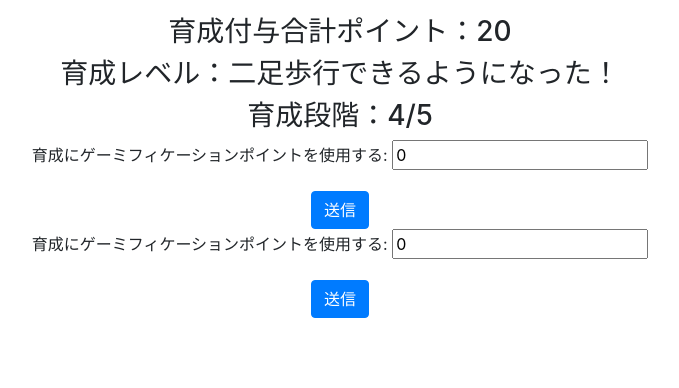
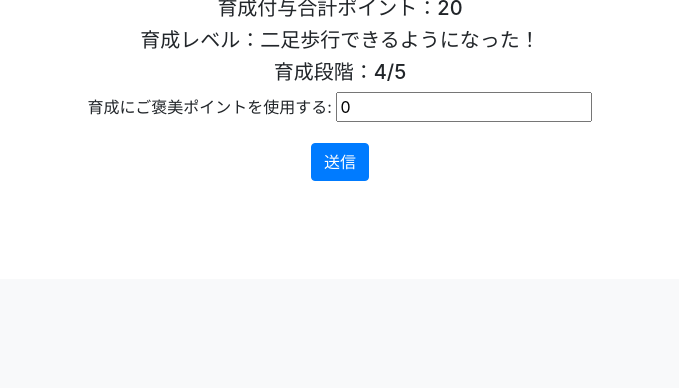
Before and after one commit to takumi1923/exercise_management, a Django app: page /activity/education/ in a window 1280 px wide. Shown: the part 521-909 px from the top of the page, without its empty margins (300-979 px from the left). After the commit the page ends 702 px from the top, so only its background shows below. Run offline with Django 3.2, Linux system fonts and the light colour scheme; a user stored in the database is signed in; data comes from the database, SQL or seed files in the repository; some libraries are stand-ins or nearby versions.

Commit message:
'saikaides'

```diff
--- a/activity/models.py
+++ b/activity/models.py
@@ -102,7 +102,7 @@ class Calendar(models.Model):
         return self.title
 
 class Ikusei_Point(models.Model):
-    ikusei_point = models.IntegerField('育成にゲーミフィケーションポイントを使用する',validators=[MinValueValidator(1), MaxValueValidator(3)],default = 0)
+    ikusei_point = models.IntegerField('育成にご褒美ポイントを使用する',validators=[MinValueValidator(1), MaxValueValidator(3)],default = 0)
     user = models.ForeignKey(User,on_delete=models.CASCADE)
 
 class Ikusei_Siyou(models.Model):
--- a/activity/templates/kanban/education/list.html
+++ b/activity/templates/kanban/education/list.html
@@ -5,7 +5,7 @@
 
 <div class = "container">
   <div class = "center">
-  <h1>キャラクター育成</h1>
+  <h2>キャラクター育成</h2>
   <br>
 
     {% for education in user.ikusei_sum_set.all %}
@@ -19,49 +19,49 @@
           {% elif education.ikusei_sum > 20 %}
           {% for reward in user.reward_recieve_set.all %}
 
-          <h2>残りのゲーミフィケーションポイント: {{reward.reward_recieve_point}}</h2>
+          <h4>残りのご褒美ポイント: {{reward.reward_recieve_point}}</h4>
 
           {% endfor %}
 
             <br>
             <P><img src="https://thumb.ac-illust.com/7b/7b1ab1950a06944ac6c7671e54ea2be1_w.jpeg" alt="犬のイラスト" title="生まれたての犬" width="300"height="300" borde></P>
-            <h3 class = "center">育成付与合計ポイント：{{education.ikusei_sum}}</h3>
-            <h3 class = "center">育成レベル：逆立ちができるようになった！</h3>
-            <h3 class = "center">育成段階：5/5</h3>
+            <h5 class = "center">育成付与合計ポイント：{{education.ikusei_sum}}</h5>
+            <h5 class = "center">育成レベル：逆立ちができるようになった！</h5>
+            <h5 class = "center">育成段階：5/5</h5>
 
 
           {% elif education.ikusei_sum > 15 %}
           {% for reward in user.reward_recieve_set.all %}
 
-          <h2>残りのゲーミフィケーションポイント: {{reward.reward_recieve_point}}</h2>
+          <h4>残りのご褒美ポイント: {{reward.reward_recieve_point}}</h4>
 
           {% endfor %}
 
             <br>
             <P><img src="https://thumb.ac-illust.com/b4/b4fb7762894d918ee63553a31d255604_w.jpeg" alt="犬のイラスト" title="生まれたて犬"width="300" height="300" ></P>
-            <h3 class = "center">育成付与合計ポイント：{{education.ikusei_sum}}</h3>
-            <h3 class = "center">育成レベル：二足歩行できるようになった！</h3>
-            <h3 class = "center">育成段階：4/5</h3>
+            <h5 class = "center">育成付与合計ポイント：{{education.ikusei_sum}}</h5>
+            <h5 class = "center">育成レベル：二足歩行できるようになった！</h5>
+            <h5 class = "center">育成段階：4/5</h5>
 
 
           {% elif education.ikusei_sum > 10 %}
           {% for reward in user.reward_recieve_set.all %}
 
-          <h2>残りのゲーミフィケーションポイント: {{reward.reward_recieve_point}}</h2>
+          <h4>残りのご褒美ポイント: {{reward.reward_recieve_point}}</h4>
 
           {% endfor %}
             <br>
             <P><img src="https://thumb.ac-illust.com/69/69ea496586791829cbf49d4bf760e45e_w.jpeg" alt="犬のイラスト" title="生まれたの犬" width="300"height="300" ></P>
-            <h3 class = "center">育成付与合計ポイント：{{education.ikusei_sum}}</h3>
-            <h3 class = "center">育成レベル：歩けるようになった！</h3>
-            <h3 class = "center">育成段階：3/5</h3>
+            <h5 class = "center">育成付与合計ポイント：{{education.ikusei_sum}}</h5>
+            <h5 class = "center">育成レベル：歩けるようになった！</h5>
+            <h5 class = "center">育成段階：3/5</h5>
 
 
           {% elif education.ikusei_sum > 5 %}
 
           {% for reward in user.reward_recieve_set.all %}
 
-             <h2>残りのゲーミフィケーションポイント: {{reward.reward_recieve_point}}</h2>
+             <h4>残りのご褒美ポイント: {{reward.reward_recieve_point}}</h4>
 
             {% endfor %}
 
@@ -69,37 +69,27 @@
 
             <br>
             <P><img src="https://thumb.ac-illust.com/43/43e8b6997dcaf9c200d5bbdbd6c0ea9d_w.jpeg" alt="犬のイラスト" title="生まれたの犬" width="300"height="300" ></P>
-            <h3 class = "center">育成付与合計ポイント：{{education.ikusei_sum}}</h3>
-            <h3 class = "center">育成レベル：成長のために睡眠中</h3>
-            <h3 class = "center">育成段階：2/5</h3>
+            <h5 class = "center">育成付与合計ポイント：{{education.ikusei_sum}}</h5>
+            <h5 class = "center">育成レベル：成長のために睡眠中</h5>
+            <h5 class = "center">育成段階：2/5</h5>
 
 
           {% elif education.ikusei_sum > 0 %}
 
           {% for reward in user.reward_recieve_set.all %}
 
-             <h2>残りのゲーミフィケーションポイント: {{ reward.reward_recieve_point}}</h2>
+             <h4>残りのご褒美ポイント: {{ reward.reward_recieve_point}}</h4>
 
           {% endfor %}
 
 
-              <h3 class = "center">育成付与合計ポイント：{{education.ikusei_sum}}</h3>
-              <h3 class = "center">育成レベル：生まれたて！</h3>
-              <h3 class = "center">育成段階：1/5</h3>
-
-
+              <h5 class = "center">育成付与合計ポイント：{{education.ikusei_sum}}</h5>
+              <h5 class = "center">育成レベル：生まれたて！</h5>
+              <h5 class = "center">育成段階：1/5</h5>
             <br>
             <P><img src="https://thumb.ac-illust.com/c3/c37190ac9cd349d9591ea7c0fdbee3b8_w.jpeg" alt="犬のイラスト" title="生まれたの犬" width="300"height="300" ></P>
-            <h3 class = "center">育成付与合計ポイント：{{education.ikusei_sum}}</h3>
-              <h3 class = "center">育成レベル：生まれたて！</h3>
-              <h3 class = "center">育成段階：1/5</h3>
+         {% endif %}
 
-         {% endif %}
-         <form method="post">
-          {% csrf_token %}
-          {{ form.as_p }}
-          <button type="submit" class="btn btn-primary">送信</button>
-        </form>
     {% endfor %}
     <form method="post">
       {% csrf_token %}
```
Also changed, not shown: activity/templates/kanban/rewards/list.html (+12 -5 lines).
